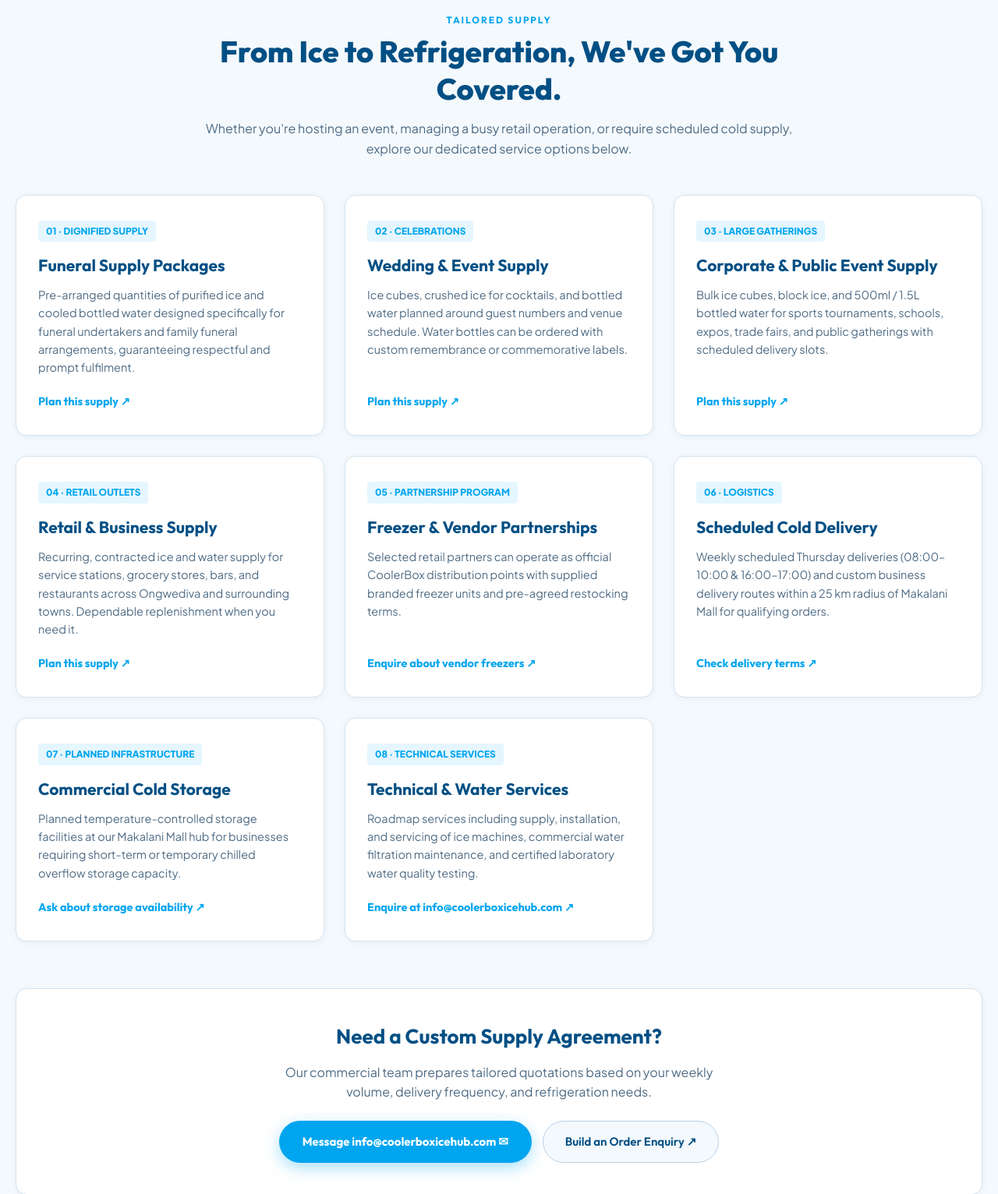
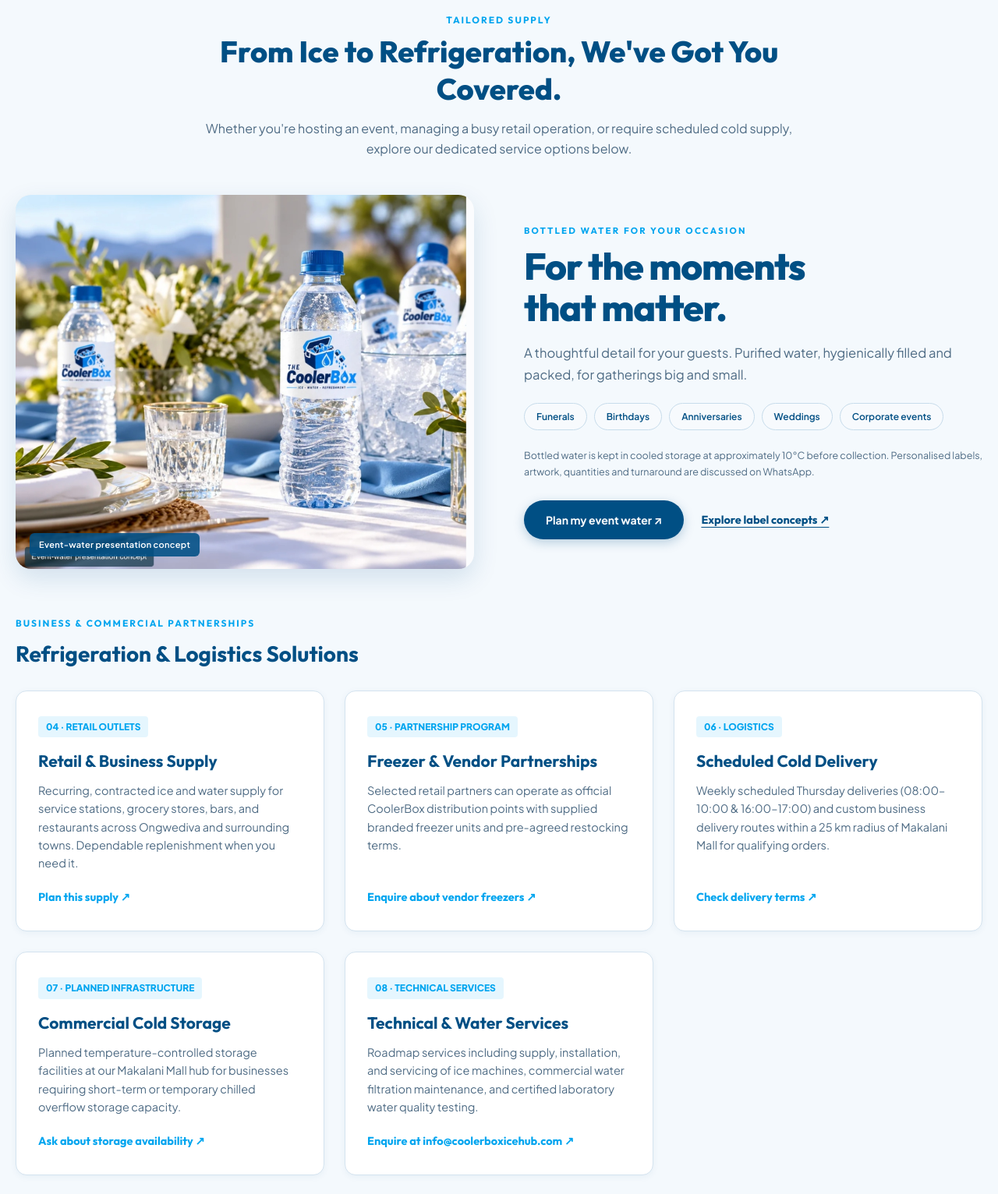
Before and after one commit to Mary-JoyN/COOLBOXICEHUB, a FastAPI app: page /hire in a window 1280 px wide. Shown: the part 468-2000 px from the top of the page at 78% size. Run offline with FastAPI, Linux system fonts and the light colour scheme.

Commit message:
FEAT:remove value pillar cards from homepage, optimize Google Maps load performance, and style event option like reference design

```diff
--- a/static/ice-company.css
+++ b/static/ice-company.css
@@ -1117,3 +1117,146 @@ body {
     max-height: 380px !important;
   }
 }
+
+/* ==========================================================================
+   Event Feature Section (Matching Reference Image 3)
+   ========================================================================== */
+.event-feature {
+  display: grid;
+  grid-template-columns: 1fr 1fr;
+  gap: clamp(32px, 5vw, 64px);
+  align-items: center;
+  margin: 40px 0 60px;
+}
+
+.event-feature figure {
+  margin: 0;
+  position: relative;
+  border-radius: 20px;
+  overflow: hidden;
+  background: #edf1f3;
+  box-shadow: 0 12px 32px rgba(0, 79, 132, 0.14);
+}
+
+.event-feature figure img {
+  width: 100%;
+  height: 100%;
+  max-height: 480px;
+  object-fit: cover;
+  display: block;
+}
+
+.event-feature figcaption {
+  position: absolute;
+  bottom: 16px;
+  left: 18px;
+  color: #ffffff;
+  background: rgba(0, 79, 132, 0.88);
+  padding: 6px 12px;
+  border-radius: 6px;
+  font-size: 11px;
+  font-weight: 600;
+  letter-spacing: 0.3px;
+}
+
+.event-copy .eyebrow {
+  color: var(--cb-cyan);
+  font-family: var(--cb-font-heading);
+  font-weight: 700;
+  font-size: 11.5px;
+  letter-spacing: 2.2px;
+  text-transform: uppercase;
+  margin-bottom: 10px;
+  display: block;
+}
+
+.event-copy h2 {
+  font-family: var(--cb-font-heading);
+  font-size: clamp(32px, 4.2vw, 48px);
+  font-weight: 800;
+  color: var(--cb-navy);
+  line-height: 1.1;
+  letter-spacing: -1.2px;
+  margin: 0 0 18px;
+}
+
+.event-copy > p {
+  color: var(--cb-text-muted);
+  font-size: 16.5px;
+  line-height: 1.7;
+  margin: 0 0 22px;
+}
+
+.occasion-tags {
+  display: flex;
+  gap: 9px;
+  flex-wrap: wrap;
+  margin-bottom: 22px;
+}
+
+.occasion-tags span {
+  border: 1px solid #c7dceb;
+  border-radius: 30px;
+  padding: 7px 15px;
+  font-size: 12px;
+  font-weight: 600;
+  color: var(--cb-navy);
+  background: #f7fafd;
+}
+
+.event-copy .small {
+  font-size: 12.5px;
+  color: var(--cb-text-muted);
+  line-height: 1.65;
+  margin: 0 0 26px;
+}
+
+.event-copy .actions {
+  display: flex;
+  align-items: center;
+  gap: 22px;
+  flex-wrap: wrap;
+}
+
+.event-copy .btn {
+  background: var(--cb-navy);
+  color: #ffffff;
+  padding: 14px 28px;
+  border-radius: 30px;
+  font-weight: 700;
+  font-size: 14px;
+  text-decoration: none;
+  display: inline-flex;
+  align-items: center;
+  gap: 6px;
+  transition: all 0.25s ease;
+  box-shadow: 0 4px 14px rgba(0, 79, 132, 0.25);
+}
+
+.event-copy .btn:hover {
+  background: var(--cb-cyan);
+  color: #ffffff;
+  transform: translateY(-2px);
+  box-shadow: 0 6px 20px rgba(0, 165, 239, 0.35);
+}
+
+.event-copy .text-link {
+  color: var(--cb-navy);
+  font-family: var(--cb-font-heading);
+  font-weight: 700;
+  font-size: 14.5px;
+  text-decoration: underline;
+  text-underline-offset: 4px;
+  transition: color 0.2s ease;
+}
+
+.event-copy .text-link:hover {
+  color: var(--cb-cyan);
+}
+
+@media (max-width: 920px) {
+  .event-feature {
+    grid-template-columns: 1fr;
+    gap: 32px;
+  }
+}
--- a/templates/services.html
+++ b/templates/services.html
@@ -67,30 +67,40 @@
       <p>Whether you're hosting an event, managing a busy retail operation, or require scheduled cold supply, explore our dedicated service options below.</p>
     </div>
 
+    <!-- Event Option: The Moments That Matter (Matching Reference Image 3) -->
+    <section class="event-feature" id="event-water">
+      <figure>
+        <img src="/assets/event-water-concept.jpg" width="1536" height="1024" loading="lazy" alt="Illustrative CoolerBox bottled-water presentation at a celebration table">
+        <figcaption>Event-water presentation concept</figcaption>
+      </figure>
+      <div class="event-copy">
+        <span class="eyebrow">BOTTLED WATER FOR YOUR OCCASION</span>
+        <h2>For the moments<br>that matter.</h2>
+        <p>A thoughtful detail for your guests. Purified water, hygienically filled and packed, for gatherings big and small.</p>
+        <div class="occasion-tags">
+          <span>Funerals</span>
+          <span>Birthdays</span>
+          <span>Anniversaries</span>
+          <span>Weddings</span>
+          <span>Corporate events</span>
+        </div>
+        <p class="small">Bottled water is kept in cooled storage at approximately 10°C before collection. Personalised labels, artwork, quantities and turnaround are discussed on WhatsApp.</p>
+        <div class="actions">
+          <a class="btn" href="/order?product=water&occasion=1">Plan my event water ↗</a>
+          <a class="text-link" href="/products">Explore label concepts ↗</a>
+        </div>
+      </div>
+    </section>
+
+    <!-- Commercial & Logistics Solutions -->
+    <div style="margin-top:50px;margin-bottom:24px">
+      <span class="section-pre-title">BUSINESS & COMMERCIAL PARTNERSHIPS</span>
+      <h3 style="font-family:var(--cb-font-heading);font-size:clamp(22px, 2.5vw, 28px);color:var(--cb-navy);margin:4px 0 0">
+        Refrigeration & Logistics Solutions
+      </h3>
+    </div>
+
     <div class="solutions-grid">
-      <!-- 01 Funeral -->
-      <article class="solution-card">
-        <span class="solution-badge">01 · DIGNIFIED SUPPLY</span>
-        <h3>Funeral Supply Packages</h3>
-        <p>Pre-arranged quantities of purified ice and cooled bottled water designed specifically for funeral undertakers and family funeral arrangements, guaranteeing respectful and prompt fulfilment.</p>
-        <a class="action-link" href="/order?service=Funeral%20Supply%20Packages">Plan this supply ↗</a>
-      </article>
-
-      <!-- 02 Wedding & Events -->
-      <article class="solution-card">
-        <span class="solution-badge">02 · CELEBRATIONS</span>
-        <h3>Wedding & Event Supply</h3>
-        <p>Ice cubes, crushed ice for cocktails, and bottled water planned around guest numbers and venue schedule. Water bottles can be ordered with custom remembrance or commemorative labels.</p>
-        <a class="action-link" href="/order?service=Wedding%20%26%20Event%20Supply">Plan this supply ↗</a>
-      </article>
-
-      <!-- 03 Corporate & Public -->
-      <article class="solution-card">
-        <span class="solution-badge">03 · LARGE GATHERINGS</span>
-        <h3>Corporate & Public Event Supply</h3>
-        <p>Bulk ice cubes, block ice, and 500ml / 1.5L bottled water for sports tournaments, schools, expos, trade fairs, and public gatherings with scheduled delivery slots.</p>
-        <a class="action-link" href="/order?service=Corporate%20%26%20Public%20Event%20Supply">Plan this supply ↗</a>
-      </article>
 
       <!-- 04 Retail & Outlets -->
       <article class="solution-card">
```
Also changed, not shown: templates/index.html (+6 -23 lines), templates/shop.html (+21 -26 lines).
